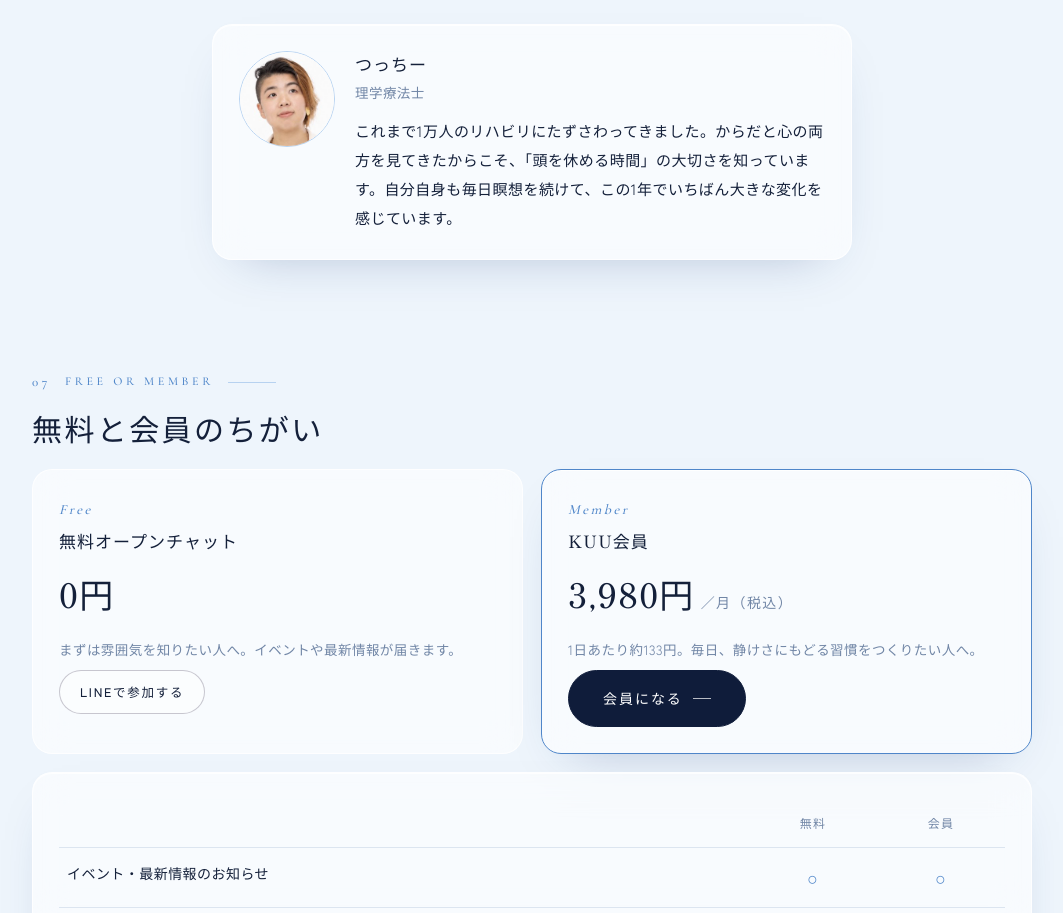
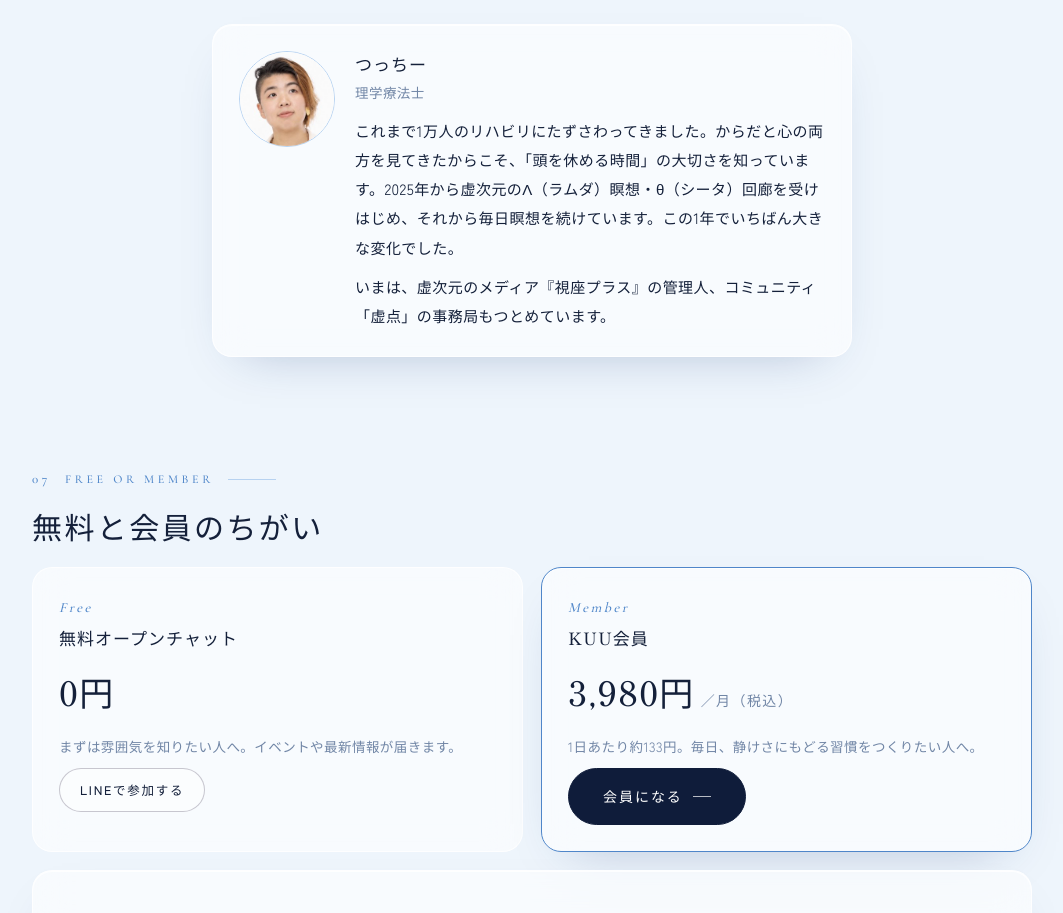
Before and after one commit to wclosetk8114-collab/meisou-community, a Next.js app: page / in a window 1280 px wide. Shown: the part 3992-4905 px from the top of the page, without its empty margins (108-1171 px from the left). Built offline with nearby package versions, Linux system fonts and the light colour scheme.

Commit message:
案内人に虚次元（瞑想・視座プラス管理人・虚点事務局）を追記

```diff
--- a/app/page.tsx
+++ b/app/page.tsx
@@ -125,7 +125,8 @@ export default function Home() {
               <div style={{ flex: 1, minWidth: 220 }}>
                 <h3 style={{ margin: 0 }}>つっちー</h3>
                 <p className="muted" style={{ margin: "2px 0 10px" }}>理学療法士</p>
-                <p style={{ margin: 0 }}>これまで1万人のリハビリにたずさわってきました。からだと心の両方を見てきたからこそ、「頭を休める時間」の大切さを知っています。自分自身も毎日瞑想を続けて、この1年でいちばん大きな変化を感じています。</p>
+                <p style={{ margin: 0 }}>これまで1万人のリハビリにたずさわってきました。からだと心の両方を見てきたからこそ、「頭を休める時間」の大切さを知っています。2025年から虚次元のΛ（ラムダ）瞑想・θ（シータ）回廊を受けはじめ、それから毎日瞑想を続けています。この1年でいちばん大きな変化でした。</p>
+                <p style={{ margin: "10px 0 0" }}>いまは、虚次元のメディア『視座プラス』の管理人、コミュニティ「虚点」の事務局もつとめています。</p>
               </div>
             </div>
           </div>
```
